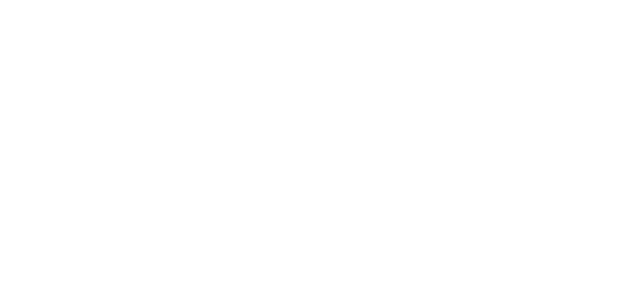
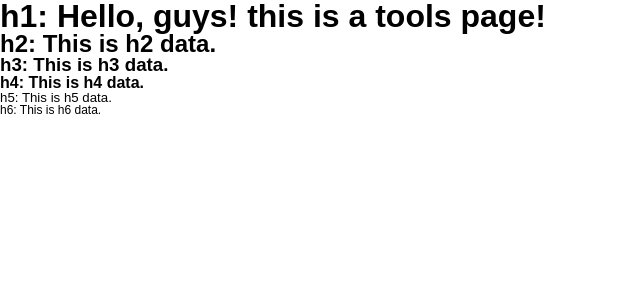
Before and after one commit to butterflydreams/Butterfly-H5_Tools, a Vue app: page / in a window 1280 px wide. Shown: the top 300 px of the page, without its empty margins (0-640 px from the left). Built offline with nearby package versions, Linux system fonts and the light colour scheme; a web font is replaced by a local one.

Commit message:
add: font default style

```diff
--- a/src/configs/reset.css
+++ b/src/configs/reset.css
@@ -92,8 +92,9 @@
   margin: 0;
   padding: 0;
   border: 0;
+  font: inherit;
   font-size: 100%;
-  font: inherit;
+  font-weight: normal;
   vertical-align: baseline;
 }
 
--- a/src/pages/home.vue
+++ b/src/pages/home.vue
@@ -1,8 +1,37 @@
 <style scoped>
+h1 {
+  font-size: 32px;
+  font-weight: 900;
+}
+h2 {
+  font-size: 24px;
+  font-weight: 800;
+}
+h3 {
+  font-size: 18.72px;
+  font-weight: 700;
+}
+h4 {
+  font-size: 16px;
+  font-weight: 600;
+}
+h5 {
+  font-size: 13.28px;
+  font-weight: 500;
+}
+h6 {
+  font-size: 12px;
+  font-weight: 400;
+}
 </style>
 
 <template>
-  <h1>Hello, guys! this is a tools page!</h1>
+  <h1>h1: Hello, guys! this is a tools page!</h1>
+  <h2>h2: This is h2 data.</h2>
+  <h3>h3: This is h3 data.</h3>
+  <h4>h4: This is h4 data.</h4>
+  <h5>h5: This is h5 data.</h5>
+  <h6>h6: This is h6 data.</h6>
 </template>
 
 <script setup lang="ts">
```
Also changed, not shown: src/configs/rem.js (deleted, +0 -21 lines).
